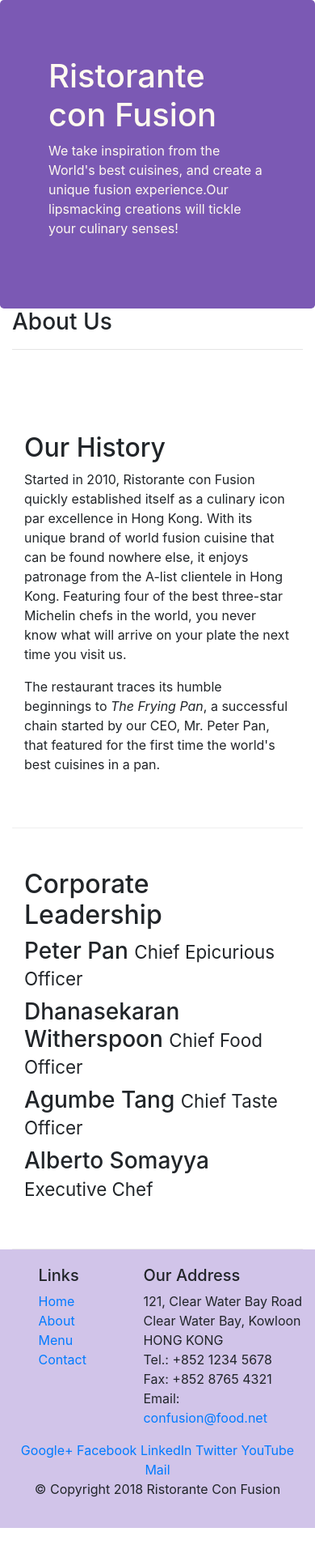
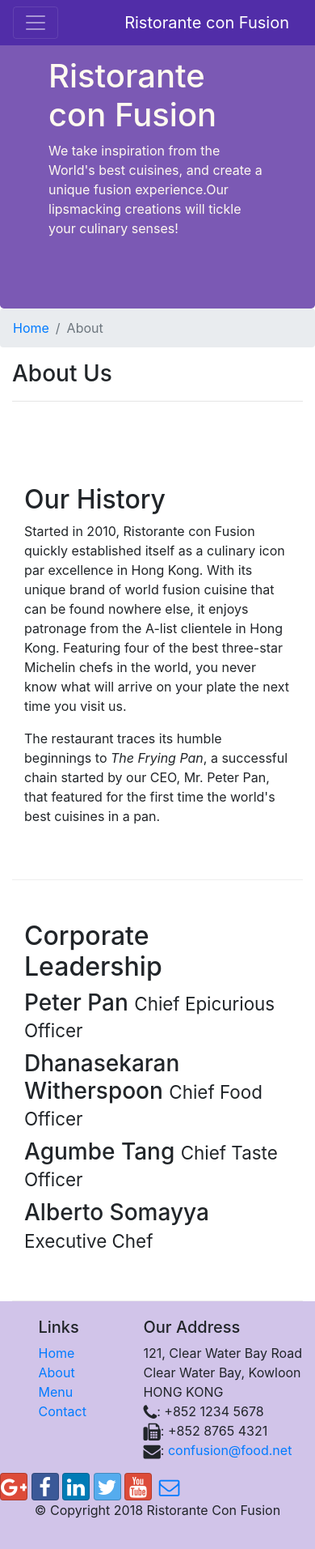
Before and after one commit to lkhamitkar/BootS, a website: page conFusion/aboutus.html in a window 390 px wide. Shown: the whole page at 81% size. Before the commit the page ends 1887 px from the top, so only its background shows below. Drawn offline with nearby package versions, Linux system fonts and the light colour scheme.

Commit message:
gyphi and icon

```diff
--- a/conFusion/aboutus.html
+++ b/conFusion/aboutus.html
@@ -11,9 +11,29 @@
                 <!-- Bootstrap CSS -->
                 <link rel="stylesheet" href="node_modules/bootstrap/dist/css/bootstrap.min.css">
                 <link href="css/styles.css" rel="stylesheet">
+                <link rel="stylesheet" href="node_modules/font-awesome/css/font-awesome.min.css">
+                <link rel="stylesheet" href="node_modules/bootstrap-social/bootstrap-social.css">
+
                 <title>Ristorante Con Fusion</title>
 </head>
 <body>
+        <nav class="navbar navbar-dark navbar-expand-sm fixed-top">
+                <div class="container">
+                    <button class="navbar-toggler" type="button" data-toggle="collapse" data-target="#Navbar">
+                        <span class="navbar-toggler-icon"></span>
+                    </button>
+                    <a class="navbar-brand" href="#">Ristorante con Fusion</a>
+                        <div class="collapse navbar-collapse" id="Navbar">
+                            <ul class="navbar-nav mr-auto">
+                                <li class="nav-item"><a class="nav-link" href="./index.html"><span class="fa fa-home fa-lg"></span> Home</a></li>
+                                <li class="nav-item active"><a class="nav-link" href="#"><span class="fa fa-info fa-lg"></span> About</a></li>
+                                <li class="nav-item"><a class="nav-link" href="#"><span class="fa fa-list fa-lg"></span> Menu</a></li>
+                                <li class="nav-item"><a class="nav-link" href="#"><span class="fa fa-address-card fa-lg"></span> Contact</a></li>
+                            </ul>
+                        </div>
+                </div>
+
+            </nav>
 
     <header class="jumbotron">
         <div class="container">
@@ -31,6 +51,11 @@
 
     <div class="container">
         <div class="row">
+            <ol class="col-12 breadcrumb">
+                <li class="breadcrumb-item"><a href="./index.html">Home</a></li>
+                <li class="breadcrumb-item active">About</li>
+            </ol>
+
             <div class="col-xs-12 col-sm">
                <h3>About Us</h3>
                <hr>
@@ -71,8 +96,8 @@
                 <div class="col-4 offset-1 col-sm-2">
                     <h5>Links</h5>
                     <ul class="list-unstyled">
-                        <li><a href="#">Home</a></li>
-                        <li><a href="#">About</a></li>
+                        <li><a href="./index.html">Home</a></li>
+                        <li><a href="./aboutus.html">About</a></li>
                         <li><a href="#">Menu</a></li>
                         <li><a href="#">Contact</a></li>
                     </ul>
@@ -80,23 +105,23 @@
                 <div class="col-7 col-sm-5">
                     <h5>Our Address</h5>
                     <address>
-		              121, Clear Water Bay Road<br>
-		              Clear Water Bay, Kowloon<br>
-		              HONG KONG<br>
-		              Tel.: +852 1234 5678<br>
-		              Fax: +852 8765 4321<br>
-		              Email: <a href="mailto:confusion@food.net">confusion@food.net</a>
-		           </address>
+                            121, Clear Water Bay Road<br>
+                            Clear Water Bay, Kowloon<br>
+                            HONG KONG<br>
+                            <i class="fa fa-phone fa-lg"></i>: +852 1234 5678<br>
+                            <i class="fa fa-fax fa-lg"></i>: +852 8765 4321<br>
+                            <i class="fa fa-envelope fa-lg"></i>:
+                            <a href="mailto:confusion@food.net">confusion@food.net</a>
+
+                         </address>
                 </div>
-                <div class="col-12 col-sm-4 align-self-center">
-                    <div class="text-center">
-                        <a href="http://google.com/+">Google+</a>
-                        <a href="http://www.facebook.com/profile.php?id=">Facebook</a>
-                        <a href="http://www.linkedin.com/in/">LinkedIn</a>
-                        <a href="http://twitter.com/">Twitter</a>
-                        <a href="http://youtube.com/">YouTube</a>
-                        <a href="mailto:">Mail</a>
-                    </div>
+                <div class="text-center">
+                        <a class="btn btn-social-icon btn-google" href="http://google.com/+"><i class="fa fa-google-plus"></i></a>
+                        <a class="btn btn-social-icon btn-facebook" href="http://www.facebook.com/profile.php?id="><i class="fa fa-facebook"></i></a>
+                        <a class="btn btn-social-icon btn-linkedin" href="http://www.linkedin.com/in/"><i class="fa fa-linkedin"></i></a>
+                        <a class="btn btn-social-icon btn-twitter" href="http://twitter.com/"><i class="fa fa-twitter"></i></a>
+                        <a class="btn btn-social-icon btn-google" href="http://youtube.com/"><i class="fa fa-youtube"></i></a>
+                        <a class="btn btn-social-icon" href="mailto:"><i class="fa fa-envelope-o"></i></a>
                 </div>
            </div>
            <div class="row justify-content-center">
--- a/conFusion/css/styles.css
+++ b/conFusion/css/styles.css
@@ -16,7 +16,11 @@
 }
 .body{
     padding:50px 0px 0px 0px;
-    z-index: 0;
+    z-index:0;
+}
+
+.navbar-dark {
+     background-color: #512DA8;
 }
 
 .jumbotron{
--- a/conFusion/package.json
+++ b/conFusion/package.json
@@ -15,6 +15,8 @@
   },
   "dependencies": {
     "bootstrap": "^4.0.0",
+    "bootstrap-social": "^5.1.1",
+    "font-awesome": "^4.7.0",
     "jquery": "^3.3.1",
     "popper.js": "^1.12.9"
   },
```
Also changed, not shown: conFusion/index.html (+31 -11 lines), 1 other file.
